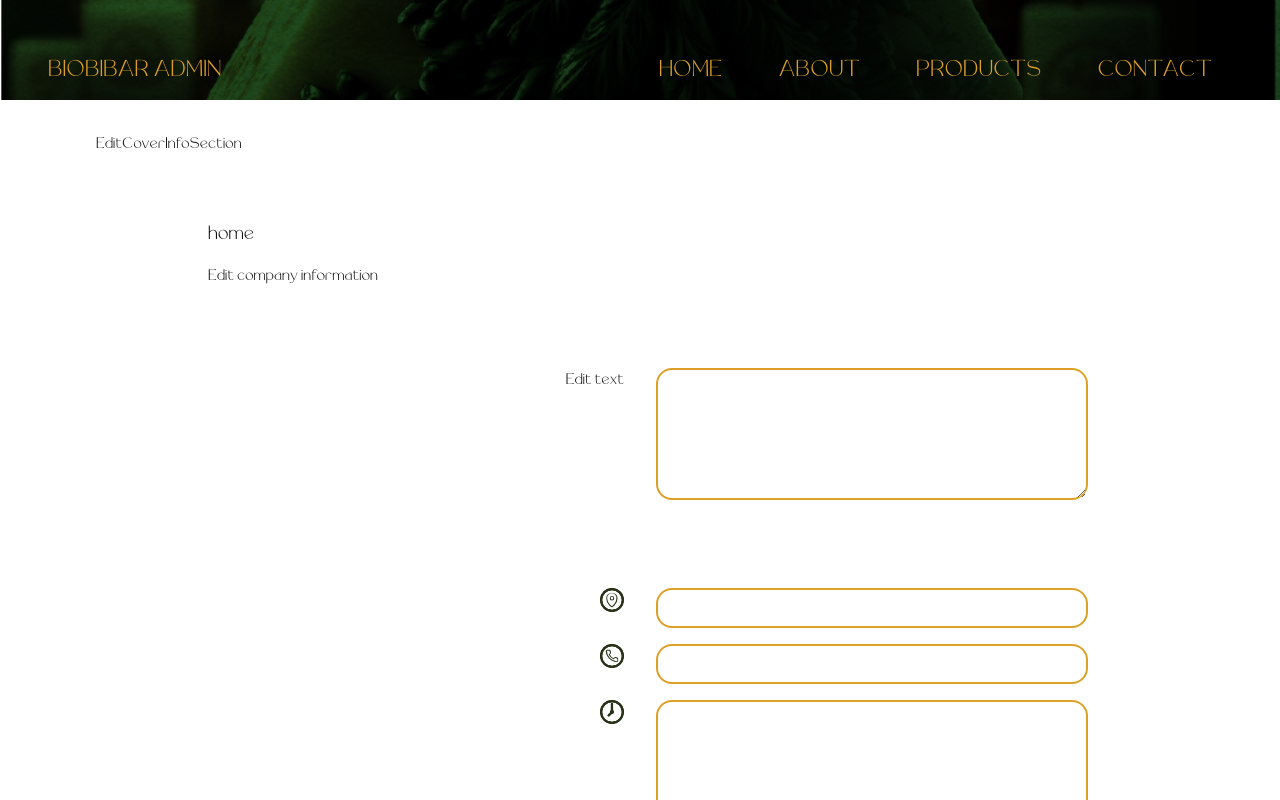
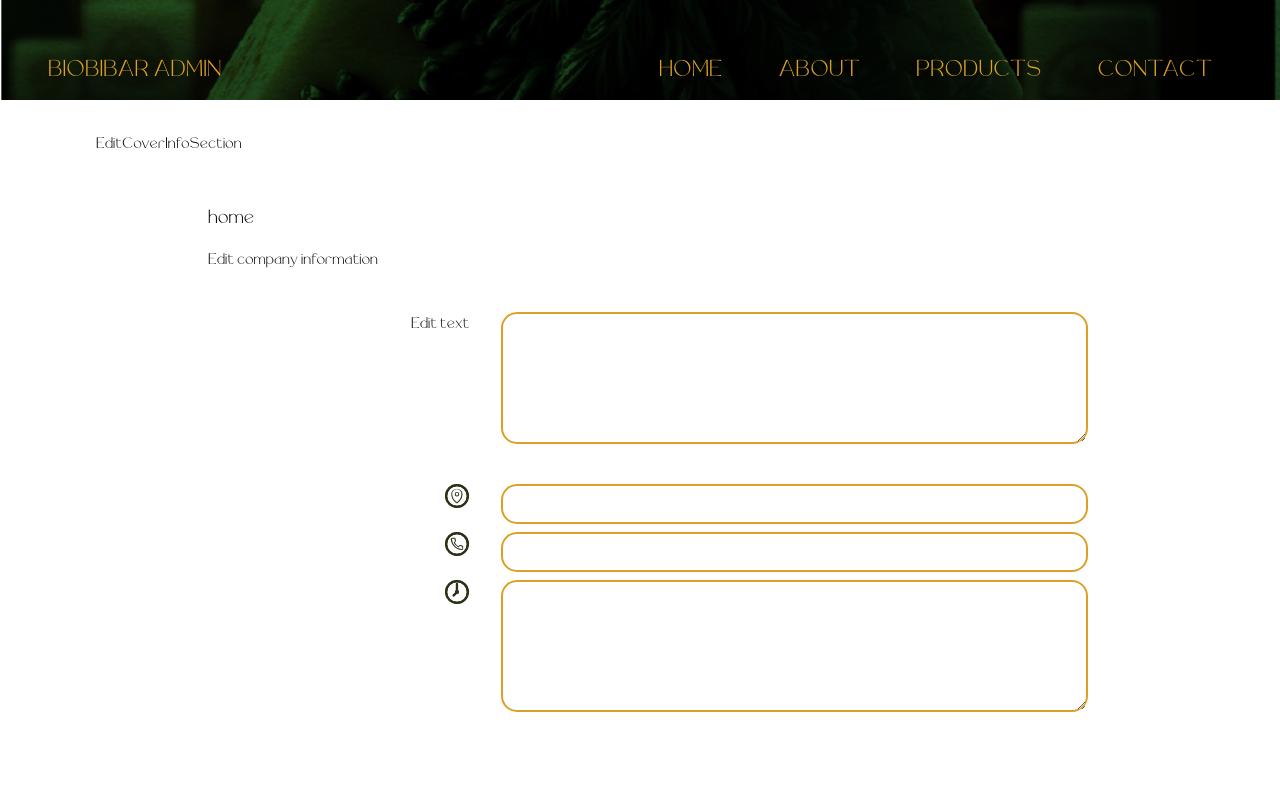
Before and after one commit to albertnahas/biobibar, a Next.js app: page /admin in a window 1280 px wide. Shown: the top 800 px of the page. Built offline with nearby package versions, Linux system fonts and the light colour scheme; no server answers.

Commit message:
update spaces

```diff
--- a/components/EditInfoSection.tsx
+++ b/components/EditInfoSection.tsx
@@ -2,6 +2,7 @@ import React, { useState, useEffect } from "react";
 import { ReactSVG } from "react-svg";
 import fetchInfo from "../helpers/fetchInfo";
 import updateInfo from "../helpers/updateInfo";
+import { uploadImage } from "../helpers/UploadImage";
 import { Info } from "../types/info";
 
 const defaultInfo: Info = {
@@ -44,16 +45,16 @@ const EditInfoSection = () => {
   return (
     <section className="contact">
       <div className="container ml-24 p-4">
-        <h2 className="mt-12 mb-4 text-xl">home</h2>
-        <h3 className="mb-12">Edit company information</h3>
+        <h2 className="mt-8 mb-4 text-xl">home</h2>
+        <h3 className="mb-2">Edit company information</h3>
       </div>
 
       <div className="container mx-auto mt-4 mb-8">
-        <div className="mb-20 grid gap-8 px-12 md:grid-cols-2 md:px-24 [&_td]:p-2">
-          <div className="col-1 text-right">
+        <div className="mb-8 grid gap-8 px-12 md:grid-cols-3 md:px-24 [&_td]:p-2">
+          <div className="text-right">
             <label>Edit text</label>
           </div>
-          <div className="col-2">
+          <div className="col-span-2">
             <textarea
               className="input input-primary"
               value={about}
@@ -63,11 +64,11 @@ const EditInfoSection = () => {
             />
           </div>
         </div>
-        <div className="mb-4 grid gap-8 px-12 md:grid-cols-2 md:px-24 [&_td]:p-2">
-          <div className="col-1 flex justify-end">
+        <div className="mb-2 grid gap-8 px-12 md:grid-cols-3 md:px-24 [&_td]:p-2">
+          <div className="flex justify-end">
             <ReactSVG src="/location.svg" className="h-6 w-6" />
           </div>
-          <div className="col-2">
+          <div className="col-span-2">
             <input
               type="text"
               className="input input-primary"
@@ -77,11 +78,11 @@ const EditInfoSection = () => {
             />
           </div>
         </div>
-        <div className="mb-4 grid gap-8 px-12 md:grid-cols-2 md:px-24 [&_td]:p-2">
-          <div className="col-1 flex justify-end">
+        <div className="mb-2 grid gap-8 px-12 md:grid-cols-3 md:px-24 [&_td]:p-2">
+          <div className="flex justify-end">
             <ReactSVG src="/phone.svg" className="h-6 w-6" />
           </div>
-          <div className="col-2">
+          <div className="col-span-2">
             <input
               type="text"
               className="input input-primary"
@@ -91,11 +92,11 @@ const EditInfoSection = () => {
             />
           </div>
         </div>
-        <div className="grid gap-8 px-12 md:grid-cols-2 md:px-24 [&_td]:p-2">
-          <div className="col-1 flex justify-end">
+        <div className="grid gap-8 px-12 md:grid-cols-3 md:px-24 [&_td]:p-2">
+          <div className="flex justify-end">
             <ReactSVG src="/time.svg" className="h-6 w-6" />
           </div>
-          <div className="col-2">
+          <div className="col-span-2">
             <textarea
               className="input input-primary"
               value={hours}
```
